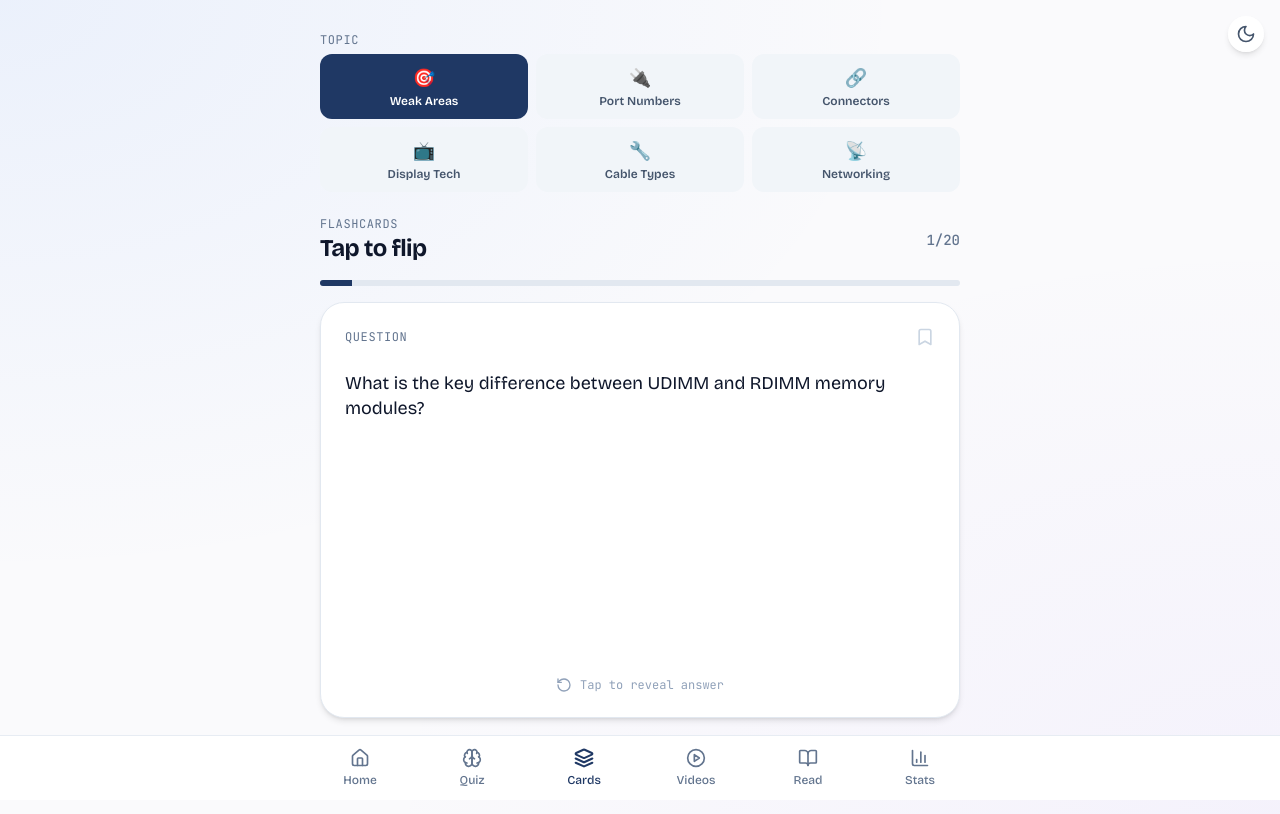
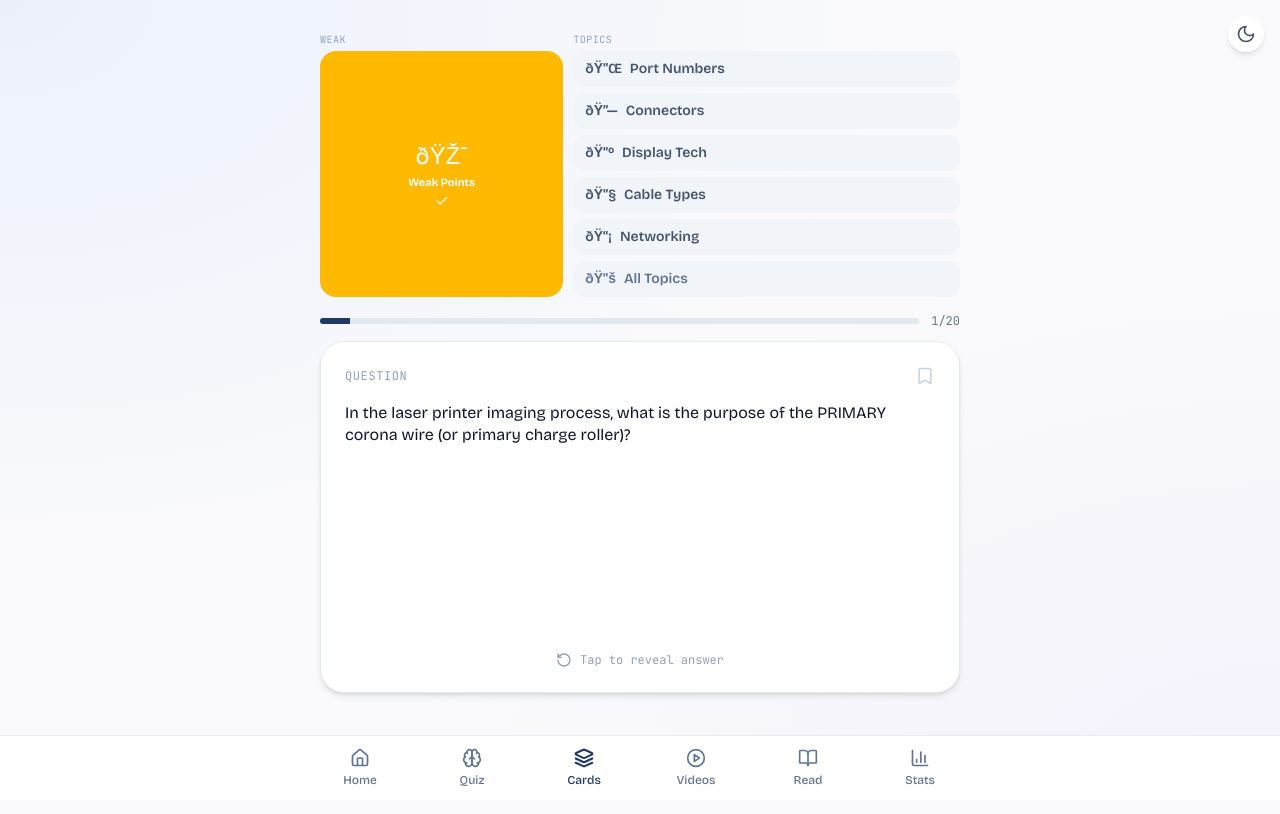
Before and after one commit to mcgillesdorce/comptiaAplus, a Next.js app: page /flashcards in a window 1280 px wide. Built offline with nearby package versions, Linux system fonts and the light colour scheme.

Commit message:
feat: flashcard multi-select stacks + separate Weak Points column + All Topics

```diff
--- a/app/flashcards/page.tsx
+++ b/app/flashcards/page.tsx
@@ -6,94 +6,186 @@ import { pickWeakQuestions } from "@/lib/analytics";
 import { allQuestions } from "@/data/questions";
 import type { Question, WeaknessTag } from "@/lib/types";
 import { shuffle, cn } from "@/lib/utils";
-import { RotateCcw, X, Bookmark, BookmarkCheck } from "lucide-react";
+import { RotateCcw, X, Bookmark, BookmarkCheck, Check } from "lucide-react";
 
-type StackDef = {
-  id: string;
-  label: string;
-  emoji: string;
-  tags?: WeaknessTag[];
-};
+type TopicStack = { id: string; label: string; emoji: string; tags: WeaknessTag[] };
 
-const STACKS: StackDef[] = [
-  { id: "weak",        label: "Weak Areas",    emoji: "🎯" },
-  { id: "ports",       label: "Port Numbers",  emoji: "🔌", tags: ["port-numbers"] },
-  { id: "connectors",  label: "Connectors",    emoji: "🔗", tags: ["ports", "usb-standards", "thunderbolt", "coax-cabling", "fiber-connectors", "display-cables"] },
-  { id: "display",     label: "Display Tech",  emoji: "📺", tags: ["display-tech", "display-cables", "laptop-display"] },
-  { id: "cables",      label: "Cable Types",   emoji: "🔧", tags: ["cat-ratings", "t568a-568b-crossover", "wiring-standards", "emi-shielding", "crosstalk", "coax-cabling"] },
-  { id: "networking",  label: "Networking",    emoji: "📡", tags: ["wifi-80211-standards", "wireless-channels", "internet-conn-types", "dhcp-process", "dns-records", "wireless-standards"] },
+const TOPIC_STACKS: TopicStack[] = [
+  { id: "ports",      label: "Port Numbers", emoji: "ðŸ”Œ", tags: ["port-numbers"] },
+  { id: "connectors", label: "Connectors",   emoji: "ðŸ”—", tags: ["ports", "usb-standards", "thunderbolt", "coax-cabling", "fiber-connectors", "display-cables"] },
+  { id: "display",    label: "Display Tech", emoji: "ðŸ“º", tags: ["display-tech", "display-cables", "laptop-display"] },
+  { id: "cables",     label: "Cable Types",  emoji: "ðŸ”§", tags: ["cat-ratings", "t568a-568b-crossover", "wiring-standards", "emi-shielding", "crosstalk", "coax-cabling"] },
+  { id: "networking", label: "Networking",   emoji: "ðŸ“¡", tags: ["wifi-80211-standards", "wireless-channels", "internet-conn-types", "dhcp-process", "dns-records", "wireless-standards"] },
 ];
 
+const ALL_TOPIC_IDS = new Set(TOPIC_STACKS.map((s) => s.id));
+
 function buildDeck(
-  stack: StackDef,
+  weakOn: boolean,
+  topicIds: ReadonlySet<string>,
   stats: ReturnType<typeof useStudyStore.getState>["questionStats"],
   sessions: ReturnType<typeof useStudyStore.getState>["sessions"],
 ): Question[] {
-  if (!stack.tags) return pickWeakQuestions(stats, 20, undefined, sessions);
-  const filtered = allQuestions.filter((q) =>
-    q.weaknessTags.some((t) => (stack.tags as WeaknessTag[]).includes(t))
-  );
-  return shuffle(filtered);
+  const seen = new Set<string>();
+  const out: Question[] = [];
+  const add = (qs: Question[]) => { for (const q of qs) { if (!seen.has(q.id)) { seen.add(q.id); out.push(q); } } };
+
+  if (weakOn) add(pickWeakQuestions(stats, 20, undefined, sessions));
+
+  if (topicIds.size > 0) {
+    // "all" marker â†’ include every question
+    if (topicIds.has("all")) {
+      add(allQuestions);
+    } else {
+      const tags = new Set<string>();
+      for (const id of topicIds) {
+        const s = TOPIC_STACKS.find((x) => x.id === id);
+        s?.tags.forEach((t) => tags.add(t));
+      }
+      add(allQuestions.filter((q) => q.weaknessTags.some((t) => tags.has(t))));
+    }
+  }
+  return shuffle(out);
 }
 
-function StackPicker({
-  activeId,
-  onSelect,
+// â”€â”€ Picker â”€â”€â”€â”€â”€â”€â”€â”€â”€â”€â”€â”€â”€â”€â”€â”€â”€â”€â”€â”€â”€â”€â”€â”€â”€â”€â”€â”€â”€â”€â”€â”€â”€â”€â”€â”€â”€â”€â”€â”€â”€â”€â”€â”€â”€â”€â”€â”€â”€â”€â”€â”€â”€â”€â”€â”€â”€â”€â”€â”€â”€â”€â”€â”€â”€â”€â”€â”€
+function Picker({
+  weakOn,
+  topicIds,
+  onToggleWeak,
+  onToggleTopic,
+  onToggleAll,
 }: {
-  activeId: string;
-  onSelect: (s: StackDef) => void;
+  weakOn: boolean;
+  topicIds: ReadonlySet<string>;
+  onToggleWeak: () => void;
+  onToggleTopic: (id: string) => void;
+  onToggleAll: () => void;
 }) {
+  const allOn = topicIds.has("all") || topicIds.size === ALL_TOPIC_IDS.size;
+
   return (
-    <div className="space-y-1.5 pt-2">
-      <p className="font-mono text-xs uppercase tracking-wider text-slate-500">Topic</p>
-      <div className="grid grid-cols-3 gap-2">
-        {STACKS.map((s) => (
+    <div className="flex gap-2.5 pt-2">
+      {/* â”€â”€ Left column: Weak Points â”€â”€ */}
+      <div className="flex w-[38%] flex-col gap-1">
+        <p className="font-mono text-[10px] uppercase tracking-wider text-slate-400">Weak</p>
+        <button
+          onClick={onToggleWeak}
+          className={cn(
+            "flex flex-1 flex-col items-center justify-center gap-1 rounded-2xl border-2 py-3 transition-all active:scale-[0.97]",
+            weakOn
+              ? "border-amber-400 bg-amber-400 text-white"
+              : "border-slate-200 bg-slate-50 text-slate-500",
+          )}
+        >
+          <span className="text-2xl">ðŸŽ¯</span>
+          <span className="text-[11px] font-bold leading-tight">Weak{"\n"}Points</span>
+          {weakOn && <Check className="h-3.5 w-3.5" />}
+        </button>
+      </div>
+
+      {/* â”€â”€ Right column: Topics multi-select â”€â”€ */}
+      <div className="flex flex-1 flex-col gap-1">
+        <p className="font-mono text-[10px] uppercase tracking-wider text-slate-400">Topics</p>
+        <div className="flex flex-col gap-1.5">
+          {TOPIC_STACKS.map((s) => {
+            const on = topicIds.has(s.id) || topicIds.has("all");
+            return (
+              <button
+                key={s.id}
+                onClick={() => onToggleTopic(s.id)}
+                className={cn(
+                  "flex items-center gap-2 rounded-xl px-3 py-2 text-sm font-semibold transition-all active:scale-[0.97]",
+                  on ? "bg-brand-700 text-white" : "bg-slate-100 text-slate-600",
+                )}
+              >
+                <span>{s.emoji}</span>
+                <span className="flex-1 text-left">{s.label}</span>
+                {on && <Check className="h-3.5 w-3.5 shrink-0 opacity-80" />}
+              </button>
+            );
+          })}
+          {/* All Topics */}
           <button
-            key={s.id}
-            onClick={() => onSelect(s)}
+            onClick={onToggleAll}
             className={cn(
-              "flex flex-col items-center gap-0.5 rounded-xl py-2.5 transition-colors active:scale-[0.97]",
-              s.id === activeId
-                ? "bg-brand-700 text-white"
-                : "bg-slate-100 text-slate-600",
+              "flex items-center gap-2 rounded-xl px-3 py-2 text-sm font-semibold transition-all active:scale-[0.97]",
+              allOn ? "bg-slate-700 text-white" : "bg-slate-100 text-slate-500",
             )}
           >
-            <span className="text-lg">{s.emoji}</span>
-            <span className="text-xs font-semibold leading-tight">{s.label}</span>
+            <span>ðŸ“š</span>
+            <span className="flex-1 text-left">All Topics</span>
+            {allOn && <Check className="h-3.5 w-3.5 shrink-0 opacity-80" />}
           </button>
-        ))}
+        </div>
       </div>
     </div>
   );
 }
 
+// â”€â”€ Main page â”€â”€â”€â”€â”€â”€â”€â”€â”€â”€â”€â”€â”€â”€â”€â”€â”€â”€â”€â”€â”€â”€â”€â”€â”€â”€â”€â”€â”€â”€â”€â”€â”€â”€â”€â”€â”€â”€â”€â”€â”€â”€â”€â”€â”€â”€â”€â”€â”€â”€â”€â”€â”€â”€â”€â”€â”€â”€â”€â”€â”€â”€â”€â”€â”€
 export default function FlashcardsPage() {
-  const stats = useStudyStore((s) => s.questionStats);
+  const stats   = useStudyStore((s) => s.questionStats);
   const sessions = useStudyStore((s) => s.sessions);
   const rateConfidence = useStudyStore((s) => s.rateConfidence);
-  const toggleReview = useStudyStore((s) => s.toggleReview);
-  const recordAnswer = useStudyStore((s) => s.recordAnswer);
+  const toggleReview   = useStudyStore((s) => s.toggleReview);
+  const recordAnswer   = useStudyStore((s) => s.recordAnswer);
 
-  const [activeStackId, setActiveStackId] = useState("weak");
-  const [deck, setDeck] = useState<Question[]>(() => buildDeck(STACKS[0], stats, sessions));
-  const [idx, setIdx] = useState(0);
-  const [flipped, setFlipped] = useState(false);
+  const [weakOn,    setWeakOn]    = useState(true);
+  const [topicIds,  setTopicIds]  = useState<Set<string>>(new Set());
+  const [deck,      setDeck]      = useState<Question[]>(() => buildDeck(true, new Set(), stats, sessions));
+  const [idx,       setIdx]       = useState(0);
+  const [flipped,   setFlipped]   = useState(false);
 
-  function handleSelectStack(stack: StackDef) {
-    if (stack.id === activeStackId) return;
-    setActiveStackId(stack.id);
-    setDeck(buildDeck(stack, stats, sessions));
+  function rebuild(weak: boolean, ids: Set<string>) {
+    setDeck(buildDeck(weak, ids, stats, sessions));
     setIdx(0);
     setFlipped(false);
   }
 
+  function handleToggleWeak() {
+    const next = !weakOn;
+    setWeakOn(next);
+    rebuild(next, topicIds);
+  }
+
+  function handleToggleTopic(id: string) {
+    const next = new Set(topicIds);
+    next.has(id) ? next.delete(id) : next.add(id);
+    next.delete("all"); // clear "all" marker if a specific topic is toggled
+    setTopicIds(next);
+    rebuild(weakOn, next);
+  }
+
+  function handleToggleAll() {
+    const next = new Set(topicIds);
+    if (next.has("all")) {
+      next.clear();
+    } else {
+      next.clear();
+      next.add("all");
+    }
+    setTopicIds(next);
+    rebuild(weakOn, next);
+  }
+
+  const picker = (
+    <Picker
+      weakOn={weakOn}
+      topicIds={topicIds}
+      onToggleWeak={handleToggleWeak}
+      onToggleTopic={handleToggleTopic}
+      onToggleAll={handleToggleAll}
+    />
+  );
+
   if (deck.length === 0) {
     return (
       <div className="space-y-4">
-        <StackPicker activeId={activeStackId} onSelect={handleSelectStack} />
-        <div className="pt-8 text-center">
-          <p className="text-slate-600">No flashcards in this stack yet.</p>
-        </div>
+        {picker}
+        <p className="pt-6 text-center text-sm text-slate-500">
+          Select at least one stack above to start.
+        </p>
       </div>
     );
   }
@@ -101,73 +193,54 @@ export default function FlashcardsPage() {
   if (idx >= deck.length) {
     return (
       <div className="space-y-4">
-        <StackPicker activeId={activeStackId} onSelect={handleSelectStack} />
-        <div className="flex min-h-[40vh] flex-col items-center justify-center space-y-4 text-center">
-          <p className="text-4xl">🎉</p>
+        {picker}
+        <div className="flex flex-col items-center justify-center gap-4 py-10 text-center">
+          <p className="text-4xl">ðŸŽ‰</p>
           <p className="text-xl font-semibold text-slate-900">Deck complete</p>
-          <p className="text-sm text-slate-600">You reviewed {deck.length} cards</p>
+          <p className="text-sm text-slate-500">{deck.length} cards reviewed</p>
           <button
-            onClick={() => {
-              const stack = STACKS.find((s) => s.id === activeStackId)!;
-              setDeck(buildDeck(stack, stats, sessions));
-              setIdx(0);
-              setFlipped(false);
-            }}
+            onClick={() => rebuild(weakOn, topicIds)}
             className="rounded-xl bg-brand-700 px-6 py-3 font-semibold text-white"
           >
-            Restart this stack
+            Restart
           </button>
         </div>
       </div>
     );
   }
 
-  const current = deck[idx];
+  const current      = deck[idx];
   const correctChoice = current.choices.find((c) => c.correct);
-  const stat = stats[current.id];
+  const stat         = stats[current.id];
 
-  const handleRate = (level: "low" | "medium" | "high") => {
+  function handleRate(level: "low" | "medium" | "high") {
     rateConfidence(current.id, level);
-    // Also record as correct if high confidence, incorrect if low
     if (level === "high") recordAnswer(current.id, true);
     else if (level === "low") recordAnswer(current.id, false);
     setFlipped(false);
     setTimeout(() => setIdx((i) => i + 1), 200);
-  };
+  }
 
   return (
-    <div className="space-y-4">
-      {/* Stack picker */}
-      <StackPicker activeId={activeStackId} onSelect={handleSelectStack} />
+    <div className="space-y-3">
+      {picker}
 
-      {/* Header */}
-      <div className="flex items-center justify-between pt-2">
-        <div>
-          <p className="font-mono text-xs uppercase tracking-wider text-slate-500">
-            Flashcards
-          </p>
-          <h1 className="text-2xl font-bold tracking-tight text-slate-900 dark:text-slate-100">
-            Tap to flip
-          </h1>
+      {/* Progress row */}
+      <div className="flex items-center gap-3 pt-1">
+        <div className="h-1.5 flex-1 overflow-hidden rounded-full bg-slate-200">
+          <div
+            className="h-full bg-brand-700 transition-all duration-500"
+            style={{ width: `${((idx + 1) / deck.length) * 100}%` }}
+          />
         </div>
-        <p className="font-mono text-sm font-medium tabular-nums text-slate-500">
-          {idx + 1}/{deck.length}
-        </p>
-      </div>
-
-      {/* Progress */}
-      <div className="h-1.5 overflow-hidden rounded-full bg-slate-200">
-        <div
-          className="h-full bg-brand-700 transition-all duration-500"
-          style={{ width: `${((idx + 1) / deck.length) * 100}%` }}
-        />
+        <p className="font-mono text-xs tabular-nums text-slate-500">{idx + 1}/{deck.length}</p>
       </div>
 
       {/* Card */}
       <div className="relative" style={{ perspective: 1200 }}>
         <motion.div
           key={current.id}
-          className="relative h-[26rem] cursor-pointer"
+          className="relative h-[22rem] cursor-pointer"
           style={{ transformStyle: "preserve-3d" }}
           animate={{ rotateY: flipped ? 180 : 0 }}
           transition={{ duration: 0.5, ease: "easeInOut" }}
@@ -179,25 +252,14 @@ export default function FlashcardsPage() {
             style={{ backfaceVisibility: "hidden" }}
           >
             <div className="flex items-center justify-between">
-              <span className="font-mono text-xs uppercase tracking-wider text-slate-500">
-                Question
-              </span>
-              <button
-                onClick={(e) => {
-                  e.stopPropagation();
-                  toggleReview(current.id);
-                }}
-              >
-                {stat?.markedForReview ? (
-                  <BookmarkCheck className="h-5 w-5 fill-amber-500 text-amber-500" />
-                ) : (
-                  <Bookmark className="h-5 w-5 text-slate-300" />
-                )}
+              <span className="font-mono text-xs uppercase tracking-wider text-slate-400">Question</span>
+              <button onClick={(e) => { e.stopPropagation(); toggleReview(current.id); }}>
+                {stat?.markedForReview
+                  ? <BookmarkCheck className="h-5 w-5 fill-amber-500 text-amber-500" />
+                  : <Bookmark className="h-5 w-5 text-slate-300" />}
               </button>
             </div>
-            <p className="mt-6 text-lg leading-snug text-slate-900">
-              {current.prompt}
-            </p>
+            <p className="mt-4 text-base leading-snug text-slate-900">{current.prompt}</p>
             <div className="mt-auto flex items-center justify-center gap-2 text-slate-400">
               <RotateCcw className="h-4 w-4" />
               <p className="font-mono text-xs">Tap to reveal answer</p>
@@ -207,32 +269,21 @@ export default function FlashcardsPage() {
           {/* Back */}
           <div
             className="absolute inset-0 flex flex-col rounded-3xl border border-brand-200 bg-gradient-to-br from-brand-50 to-blue-50 p-6 shadow-md"
-            style={{
-              backfaceVisibility: "hidden",
-              transform: "rotateY(180deg)",
-            }}
+            style={{ backfaceVisibility: "hidden", transform: "rotateY(180deg)" }}
           >
-            <span className="font-mono text-xs uppercase tracking-wider text-brand-700">
-              Answer
-            </span>
-            <p className="mt-3 text-xl font-bold text-slate-900">
-              {correctChoice?.text}
-            </p>
-            <p className="mt-3 text-sm leading-relaxed text-slate-700">
-              {current.explanation}
-            </p>
+            <span className="font-mono text-xs uppercase tracking-wider text-brand-700">Answer</span>
+            <p className="mt-2 text-xl font-bold text-slate-900">{correctChoice?.text}</p>
+            <p className="mt-2 text-sm leading-relaxed text-slate-700">{current.explanation}</p>
             {current.triggerPhrase && (
               <div className="mt-auto rounded-xl bg-yellow-100 p-3">
-                <p className="font-mono text-xs font-medium text-yellow-900">
-                  💡 {current.triggerPhrase}
-                </p>
+                <p className="font-mono text-xs font-medium text-yellow-900">ðŸ’¡ {current.triggerPhrase}</p>
               </div>
             )}
           </div>
         </motion.div>
       </div>
 
-      {/* Rating buttons (only show when flipped) */}
+      {/* Rating */}
       <AnimatePresence>
         {flipped && (
           <motion.div
@@ -241,24 +292,18 @@ export default function FlashcardsPage() {
             exit={{ opacity: 0 }}
             className="grid grid-cols-3 gap-2"
           >
-            <button
-              onClick={() => handleRate("low")}
-              className="rounded-2xl bg-red-100 py-3 font-semibold text-red-800 active:scale-[0.97]"
-            >
+            <button onClick={() => handleRate("low")}
+              className="rounded-2xl bg-red-100 py-3 font-semibold text-red-800 active:scale-[0.97]">
               <X className="mx-auto h-5 w-5" />
               <span className="mt-1 block text-xs">Again</span>
             </button>
-            <button
-              onClick={() => handleRate("medium")}
-              className="rounded-2xl bg-amber-100 py-3 font-semibold text-amber-800 active:scale-[0.97]"
-            >
+            <button onClick={() => handleRate("medium")}
+              className="rounded-2xl bg-amber-100 py-3 font-semibold text-amber-800 active:scale-[0.97]">
               <RotateCcw className="mx-auto h-5 w-5" />
               <span className="mt-1 block text-xs">Almost</span>
             </button>
-            <button
-              onClick={() => handleRate("high")}
-              className="rounded-2xl bg-emerald-100 py-3 font-semibold text-emerald-800 active:scale-[0.97]"
-            >
+            <button onClick={() => handleRate("high")}
+              className="rounded-2xl bg-emerald-100 py-3 font-semibold text-emerald-800 active:scale-[0.97]">
               <BookmarkCheck className="mx-auto h-5 w-5" />
               <span className="mt-1 block text-xs">Got it</span>
             </button>
```
